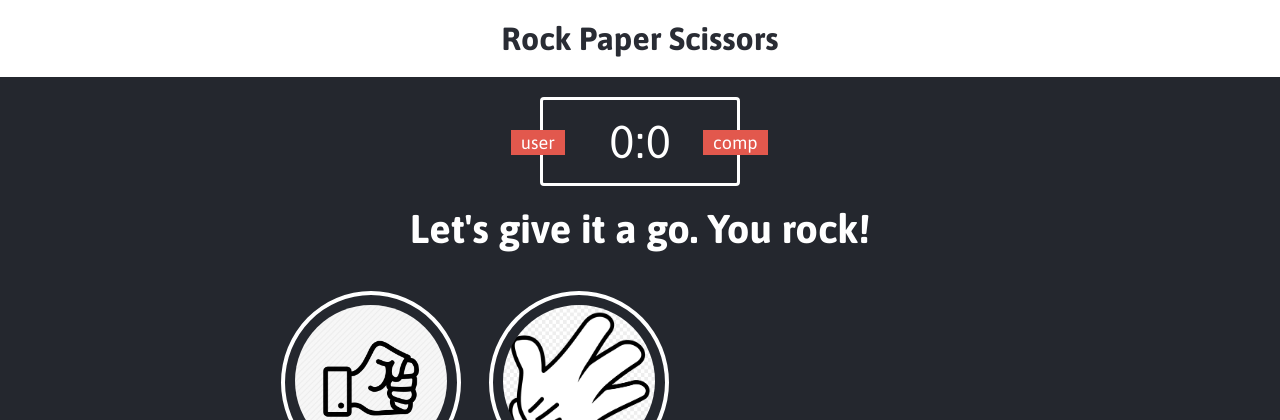
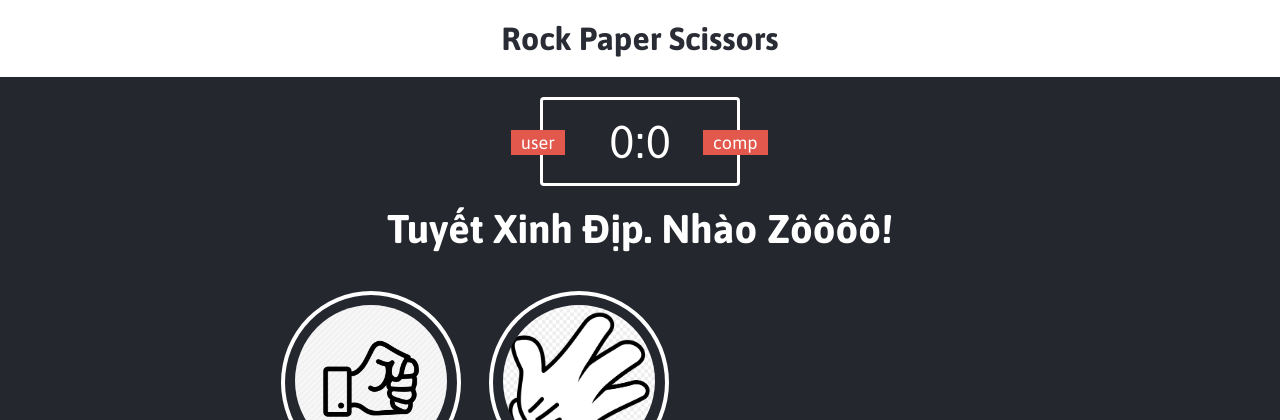
Before and after one commit to Thenightowl788/rock_paper_scissors, a plain HTML site: page index.html in a window 1280 px wide. Shown: the top 420 px of the page. Drawn offline with Linux system fonts and the light colour scheme.

Commit message:
Update index.html

```diff
--- a/index.html
+++ b/index.html
@@ -26,8 +26,8 @@
     <span id="user-score">0</span>:<span id="computer-score">0</span>
   </div>
   <div class="result">
-    <p>Let's give it a go. You rock!</p>
-    <!-- <p>Tuyết Xinh Địp. Nhào Zôôôô!</p> -->
+<!--     <p>Let's give it a go. You rock!</p> -->
+    <p>Tuyết Xinh Địp. Nhào Zôôôô!</p>
   </div>
 
   <div class="choices">
```
